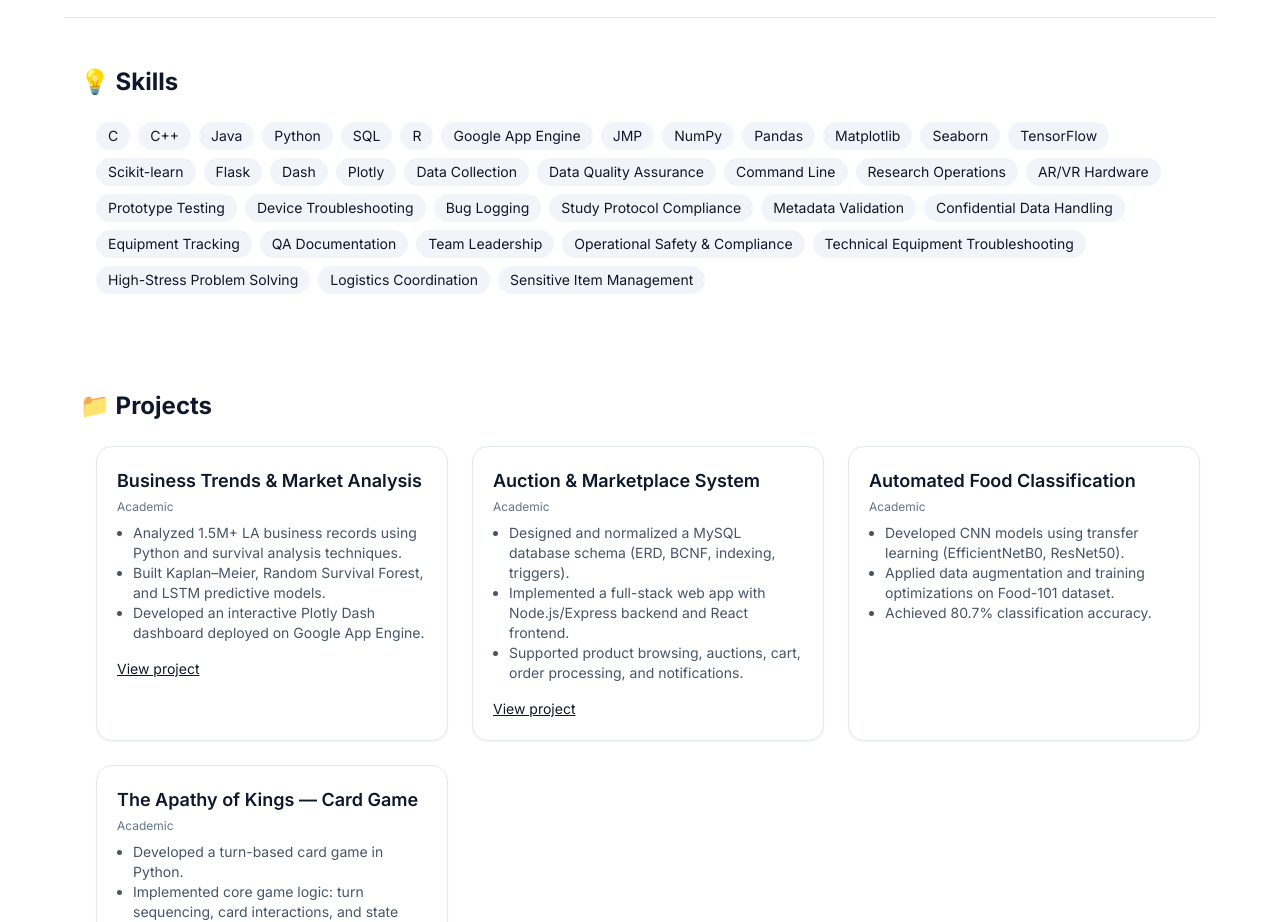
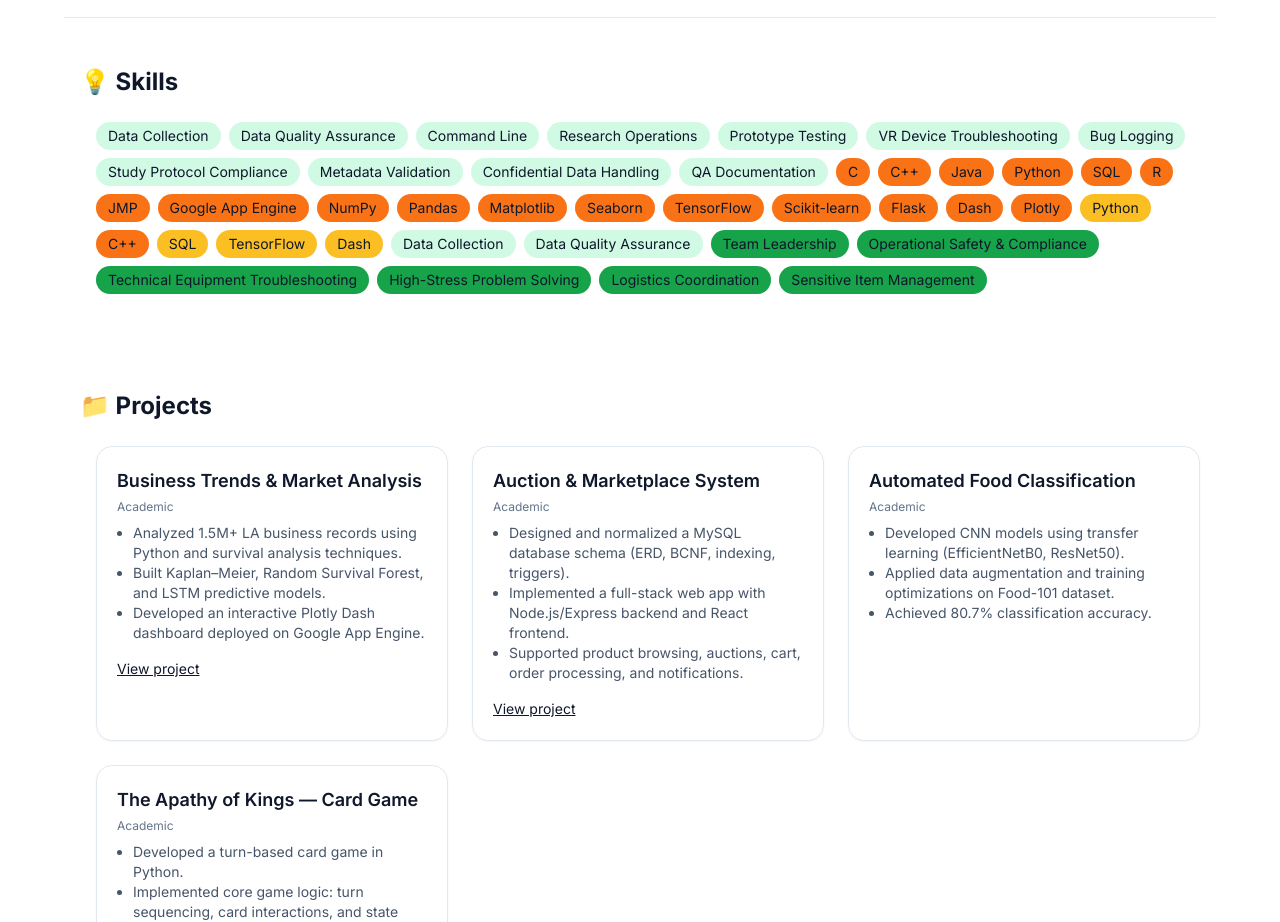
Before and after one commit to EricSJSU-DataScience/portfolio, a plain HTML site: page index.html in a window 1280 px wide. Shown: the part 1440-2362 px from the top of the page. Drawn offline with nearby package versions, Linux system fonts and the light colour scheme.

Commit message:
Update index.html

```diff
--- a/index.html
+++ b/index.html
@@ -198,6 +198,9 @@
           pill.textContent = item.text;
           badgesWrap.appendChild(pill);
         });
+      })
+      .catch(err => {
+        console.error('Failed to load status_badge.json', err);
       });
 
     // ------- Picture -------
@@ -300,6 +303,9 @@
 
           grid.appendChild(el);
         });
+      })
+      .catch(err => {
+        console.error('Failed to load projects.json', err);
       });
 
 
@@ -342,36 +348,51 @@
 
           expList.appendChild(li);
         });
+      })
+      .catch(err => {
+        console.error('Failed to load experience.json', err);
       });
 
 
-    // ------- Skills -------
-    const skills = [
-      // Programming Languages & Tools
-      'C', 'C++', 'Java', 'Python', 'SQL', 'R', 'Google App Engine', 'JMP',
+    // ------- Skills (from JSON with hover tags) -------
+    const skillsList = document.getElementById('skillsList');
 
-      // Libraries & Frameworks
-      'NumPy', 'Pandas', 'Matplotlib', 'Seaborn', 'TensorFlow', 'Scikit-learn',
-      'Flask', 'Dash', 'Plotly',
+    // optional: context background color
+    const contextBgClass = {
+      SJSU: 'bg-amber-400 dark:bg-amber-900/70',
+      Academic: 'bg-orange-500 dark:bg-orange-900/70',
+      Industry: 'bg-emerald-100 dark:bg-emerald-900/40',
+      Military: 'bg-green-600 dark:bg-green-900/40'
+    };
 
-      // Data Collection & Quality (Current @ Meta)
-      'Data Collection', 'Data Quality Assurance', 'Command Line', 'Research Operations',
-      'AR/VR Hardware', 'Prototype Testing', 'Device Troubleshooting',
-      'Bug Logging', 'Study Protocol Compliance', 'Metadata Validation',
-      'Confidential Data Handling', 'Equipment Tracking', 'QA Documentation',
+    fetch('data/skills.json')
+      .then(r => r.json())
+      .then(skills => {
+        skills.forEach(s => {
+          const li = document.createElement('li');
 
-      // US Army
-      'Team Leadership', 'Operational Safety & Compliance',
-      'Technical Equipment Troubleshooting', 'High-Stress Problem Solving',
-      'Logistics Coordination', "Sensitive Item Management"
-    ];
-    const skillsList = document.getElementById('skillsList');
-    skills.forEach(s => {
-      const li = document.createElement('li');
-      li.className = 'px-3 py-1 rounded-full bg-slate-100 dark:bg-slate-800';
-      li.textContent = s;
-      skillsList.appendChild(li);
-    });
+          // bg color
+          const bgClass = contextBgClass[s.context] || 'bg-slate-100 dark:bg-slate-800';
+
+          li.className =
+            'px-3 py-1 rounded-full text-sm ' +
+            bgClass;
+
+          li.textContent = s.name;
+
+          // simple hover：using tooltip
+          const tagsText = Array.isArray(s.tags) && s.tags.length > 0
+            ? ' · ' + s.tags.join(', ')
+            : '';
+
+          li.title = `${s.name} — ${s.type} · ${s.context}${tagsText}`;
+
+          skillsList.appendChild(li);
+        });
+      })
+      .catch(err => {
+        console.error('Failed to load skills.json', err);
+      });
 
     // ------- Education -------
     const eduList = document.getElementById('educationList');
@@ -407,6 +428,9 @@
 
           eduList.appendChild(block);
         });
+      })
+      .catch(err => {
+        console.error('Failed to load education.json', err);
       });
 
     // Dark/Light toggle
```
